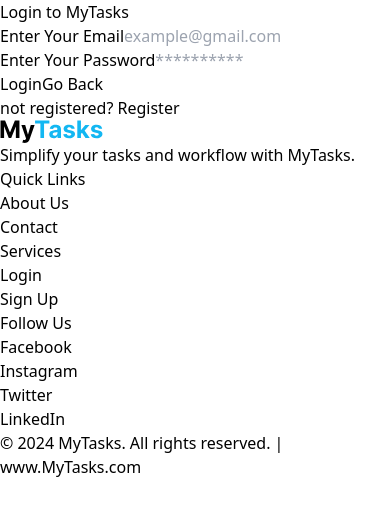
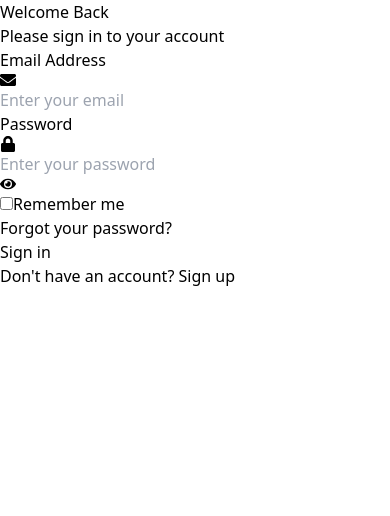
Before and after one commit to mutheeEverlyn/Task-Management, a React (Vite) app: page /login in a window 390 px wide. Shown: the top 516 px of the page. Built offline with nearby package versions, Linux system fonts and the light colour scheme.

Commit message:
Refactor UserPhoneDashboard and Login components for improved user experience, including enhanced layout, password visibility toggle, and better error handling.

```diff
--- a/src/dashboard/UserPhoneDashboard.tsx
+++ b/src/dashboard/UserPhoneDashboard.tsx
@@ -1,10 +1,50 @@
+import React from 'react';
+import { NavLink } from 'react-router-dom';
+import { RiLogoutCircleLine, RiTaskLine } from "react-icons/ri";
+import { FaUserCircle } from "react-icons/fa";
+import { LayoutDashboard } from 'lucide-react';
 
-const UserPhoneDashboard = () => {
-  return (
-    <div>
-
-    </div>
-  )
+interface UserPhoneDashboardProps {
+  showItems: boolean;
 }
 
-export default UserPhoneDashboard
+const UserPhoneDashboard: React.FC<UserPhoneDashboardProps> = ({ showItems }) => {
+  const handleLogout = () => {
+    localStorage.removeItem('userDetails');
+  };
+
+  return (
+    <div className={`md:hidden ${showItems ? 'block' : 'hidden'}`}>
+      <div className="bg-gray-400 p-4 text-white">
+        <ul>
+          <li className="mb-2">
+            <NavLink to="" className={({ isActive }) => `flex items-center ${isActive ? 'text-amber-300' : 'text-white'}`}>
+              <LayoutDashboard className="mr-2" />
+              Dashboard
+            </NavLink>
+          </li>
+          <li className="mb-2">
+            <NavLink to="tasks" className={({ isActive }) => `flex items-center ${isActive ? 'text-amber-300' : 'text-white'}`}>
+              <RiTaskLine className="mr-2" size={24} />
+              My Tasks
+            </NavLink>
+          </li>
+          <li className="mb-2">
+            <NavLink to="profile" className={({ isActive }) => `flex items-center ${isActive ? 'text-amber-300' : 'text-white'}`}>
+              <FaUserCircle size={30} className="mr-2" />
+              My Profile
+            </NavLink>
+          </li>
+          <li className="mt-4">
+            <button onClick={handleLogout} className="flex items-center text-white hover:text-amber-300">
+              <RiLogoutCircleLine className="mr-2" size={24} />
+              Logout
+            </button>
+          </li>
+        </ul>
+      </div>
+    </div>
+  );
+};
+
+export default UserPhoneDashboard;
--- a/src/features/login/Login.tsx
+++ b/src/features/login/Login.tsx
@@ -1,106 +1,163 @@
-import React from 'react';
-import { Link, useNavigate } from "react-router-dom";
-import Footer from "../../components/Footer";
-import { useForm, SubmitHandler } from "react-hook-form";
-import { useLoginUserMutation } from "./LoginApi";
+import React, { useState } from 'react';
+import { Link, useNavigate } from 'react-router-dom';
+import { useLoginUserMutation } from './LoginApi';
 import { Toaster, toast } from 'sonner';
-
-type FormData = {
-  email: string;
-  password: string;
-};
+import { FaLock, FaEnvelope, FaEye, FaEyeSlash } from 'react-icons/fa';
+import { motion } from 'framer-motion';
 
 const Login: React.FC = () => {
-  const { register, handleSubmit, formState: { errors } } = useForm<FormData>();
+  const [email, setEmail] = useState('');
+  const [password, setPassword] = useState('');
+  const [showPassword, setShowPassword] = useState(false);
   const navigate = useNavigate();
-  const [loginUser, { isLoading, error }] = useLoginUserMutation();
+  const [login, { isLoading }] = useLoginUserMutation();
 
-  const onSubmit: SubmitHandler<FormData> = async (formData) => {
+  const handleSubmit = async (e: React.FormEvent) => {
+    e.preventDefault();
     try {
-      const response = await loginUser(formData).unwrap();
-      console.log('Login response:', response);
+      const result = await login({ email, password }).unwrap();
 
-      if (response.token) {
-        // Store the token and user details in localStorage
-        localStorage.setItem('userDetails', JSON.stringify({ user_id: response.user.user_id, token: response.token ,role:response.user.role }));
+      // Store user details in localStorage
+      localStorage.setItem('userDetails', JSON.stringify({
+        user_id: result.user.user_id,
+        token: result.token,
+        role: result.user.role
+      }));
 
-        if (response.user.role === "user") {
-          toast.success('Login successful');
+      toast.success('Login successful!');
+
+      // Redirect based on role
+      if (result.user.role === 'admin') {
+        navigate('/adminDashboard');
+      } else if (result.user.role === 'user') {
         navigate('/userDashboard');
-        } else if (response.user.role === 'admin') {
-          toast.success('Login successful');
-          navigate('/adminDashboard');
+      } else {
+        toast.error('Invalid user role');
       }
-        else {
-          toast.error('Login failed: Unknown role');
-        }
-      } else {
-        toast.error('Login failed: No token received');
-      }
-    } catch (err) {
-      console.error('Login error:', err);
-      toast.error('Login failed: Invalid credentials or server error');
+    } catch (error) {
+      toast.error('Invalid email or password');
     }
   };
 
   return (
-    <>
-      <Toaster toastOptions={{
+    <div className="min-h-screen bg-gradient-to-br from-gray-900 to-gray-800 flex items-center justify-center p-4">
+      <Toaster
+        toastOptions={{
           classNames: {
             error: 'bg-red-400',
             success: 'text-green-400',
             warning: 'text-yellow-400',
             info: 'bg-blue-400',
           },
-      }} />
-      <div className="m-auto flex flex-col container min-h-screen">
-        <h1 className="font-bold text-3xl m-auto">Login to MyTasks</h1>
-        <form onSubmit={handleSubmit(onSubmit)} className="flex flex-col gap-5 my-10 mx-auto w-2/3 border-blue-400 rounded-md border-2 p-10">
-          <label htmlFor="email">Enter Your Email</label>
-          {errors.email && <p className='text-red-600'>{errors.email.message}</p>}
+        }}
+      />
+      <motion.div
+        initial={{ opacity: 0, y: 20 }}
+        animate={{ opacity: 1, y: 0 }}
+        transition={{ duration: 0.5 }}
+        className="bg-white rounded-lg shadow-2xl p-8 w-full max-w-md"
+      >
+        <div className="text-center mb-8">
+          <h2 className="text-3xl font-bold text-gray-800 mb-2">Welcome Back</h2>
+          <p className="text-gray-600">Please sign in to your account</p>
+        </div>
+
+        <form onSubmit={handleSubmit} className="space-y-6">
+          <div>
+            <label className="block text-sm font-medium text-gray-700 mb-2">
+              Email Address
+            </label>
+            <div className="relative">
+              <div className="absolute inset-y-0 left-0 pl-3 flex items-center pointer-events-none">
+                <FaEnvelope className="h-5 w-5 text-gray-400" />
+              </div>
               <input
                 type="email"
-            {...register("email", {
-              required: 'Email is required',
-              pattern: {
-                value: /^[A-Z0-9._%+-]+@[A-Z0-9.-]+\.[A-Z]{2,}$/i,
-                message: 'Invalid email address'
-              }
-            })}
-            placeholder="example@gmail.com"
-            className="border-2 border-black rounded-md p-2"
+                value={email}
+                onChange={(e) => setEmail(e.target.value)}
+                className="block w-full pl-10 pr-3 py-2 border border-gray-300 rounded-md shadow-sm focus:outline-none focus:ring-2 focus:ring-amber-500 focus:border-amber-500"
+                placeholder="Enter your email"
+                required
               />
+            </div>
+          </div>
 
-          <label htmlFor="password">Enter Your Password</label>
-          {errors.password && <p className='text-red-600'>{errors.password.message}</p>}
+          <div>
+            <label className="block text-sm font-medium text-gray-700 mb-2">
+              Password
+            </label>
+            <div className="relative">
+              <div className="absolute inset-y-0 left-0 pl-3 flex items-center pointer-events-none">
+                <FaLock className="h-5 w-5 text-gray-400" />
+              </div>
               <input
-            type="password"
-            {...register("password", {
-              required: 'Password is required',
-              minLength: {
-                value: 8,
-                message: 'Password must be at least 8 characters'
-              }
-            })}
-            placeholder="**********"
-            className="border-2 border-black rounded-md p-2"
+                type={showPassword ? 'text' : 'password'}
+                value={password}
+                onChange={(e) => setPassword(e.target.value)}
+                className="block w-full pl-10 pr-10 py-2 border border-gray-300 rounded-md shadow-sm focus:outline-none focus:ring-2 focus:ring-amber-500 focus:border-amber-500"
+                placeholder="Enter your password"
+                required
               />
+              <div
+                className="absolute inset-y-0 right-0 pr-3 flex items-center cursor-pointer"
+                onClick={() => setShowPassword(!showPassword)}
+              >
+                {showPassword ? (
+                  <FaEyeSlash className="h-5 w-5 text-gray-400" />
+                ) : (
+                  <FaEye className="h-5 w-5 text-gray-400" />
+                )}
+              </div>
+            </div>
+          </div>
 
-          <button type="submit" className="rounded-md bg-blue-400 p-2" disabled={isLoading}>
-            {isLoading ? 'Logging in...' : 'Login'}
+          <div className="flex items-center justify-between">
+            <div className="flex items-center">
+              <input
+                id="remember-me"
+                name="remember-me"
+                type="checkbox"
+                className="h-4 w-4 text-amber-600 focus:ring-amber-500 border-gray-300 rounded"
+              />
+              <label htmlFor="remember-me" className="ml-2 block text-sm text-gray-700">
+                Remember me
+              </label>
+            </div>
+
+            <div className="text-sm">
+              <a href="#" className="font-medium text-amber-600 hover:text-amber-500">
+                Forgot your password?
+              </a>
+            </div>
+          </div>
+
+          <button
+            type="submit"
+            disabled={isLoading}
+            className="w-full flex justify-center py-2 px-4 border border-transparent rounded-md shadow-sm text-sm font-medium text-white bg-amber-600 hover:bg-amber-700 focus:outline-none focus:ring-2 focus:ring-offset-2 focus:ring-amber-500 transition-colors duration-200 disabled:opacity-50 disabled:cursor-not-allowed"
+          >
+            {isLoading ? (
+              <div className="flex items-center">
+                <div className="w-5 h-5 border-t-2 border-b-2 border-white rounded-full animate-spin mr-2"></div>
+                Signing in...
+              </div>
+            ) : (
+              'Sign in'
+            )}
           </button>
+        </form>
 
-          {error && <p className="text-red-600">Failed to login: {error.message}</p>}
-
-          <button type="button" className="rounded-md bg-blue-400 p-2">
-            <Link to='/'>Go Back</Link>
-          </button>
-          <p>not registered? <Link to='/register' className='text-blue-400'>Register</Link></p>
-        </form>
+        <div className="mt-6 text-center">
+          <p className="text-sm text-gray-600">
+            Don't have an account?{' '}
+            <Link to="/register" className="font-medium text-amber-600 hover:text-amber-500">
+              Sign up
+            </Link>
+          </p>
         </div>
-      <Footer />
-    </>
+      </motion.div>
+    </div>
   );
-}
+};
 
 export default Login;
--- a/src/features/login/LoginApi.ts
+++ b/src/features/login/LoginApi.ts
@@ -15,7 +15,7 @@ export interface LoginResponse {
 
 export const loginApi = createApi({
   reducerPath: 'loginAPI',
-  baseQuery: fetchBaseQuery({ baseUrl: 'https://vehicle-api-5bvc.onrender.com' }),
+  baseQuery: fetchBaseQuery({ baseUrl: 'http://localhost:8000' }),
   endpoints: (builder) => ({
     loginUser: builder.mutation<LoginResponse, Partial<LogInUser>>({
       query: (user) => ({
```
Lines whose indentation alone changed are shown as unchanged.
